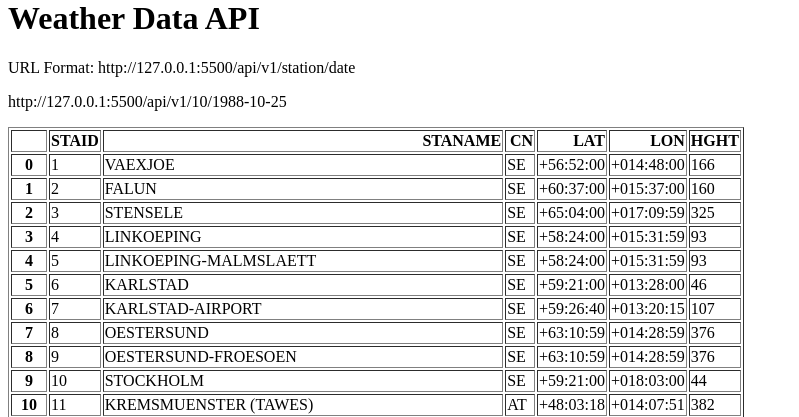
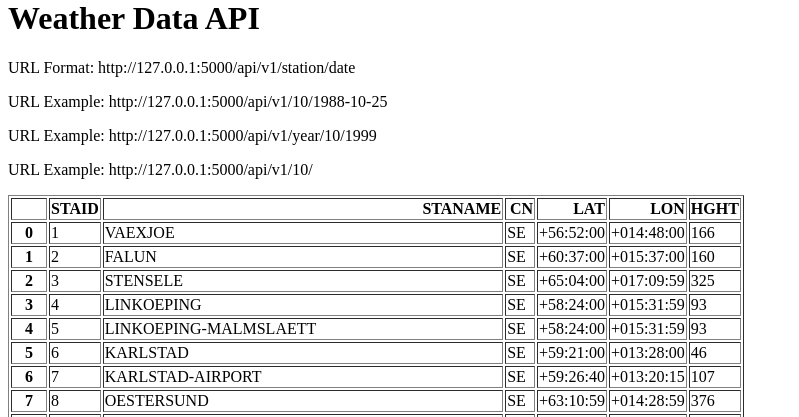
Before and after one commit to zbatuhan/Weather_API, a Flask app: page / in a window 1280 px wide. Shown: the part 21-438 px from the top of the page, without its empty margins (0-799 px from the left). Run offline with Flask 3, Linux system fonts and the light colour scheme.

Commit message:
Update main_page.html

```diff
--- a/templates/main_page.html
+++ b/templates/main_page.html
@@ -11,8 +11,10 @@
 
     </nav>
     <h1>Weather Data API</h1>
-    <p>URL Format: http://127.0.0.1:5500/api/v1/station/date</p>
-    <p>http://127.0.0.1:5500/api/v1/10/1988-10-25</p>
+    <p>URL Format: http://127.0.0.1:5000/api/v1/station/date</p>
+    <p>URL Example: http://127.0.0.1:5000/api/v1/10/1988-10-25</p>
+    <p>URL Example: http://127.0.0.1:5000/api/v1/year/10/1999</p>
+    <p>URL Example: http://127.0.0.1:5000/api/v1/10/</p>
     <p>{{data|safe}}</p>
 </body>
 </html>
```
